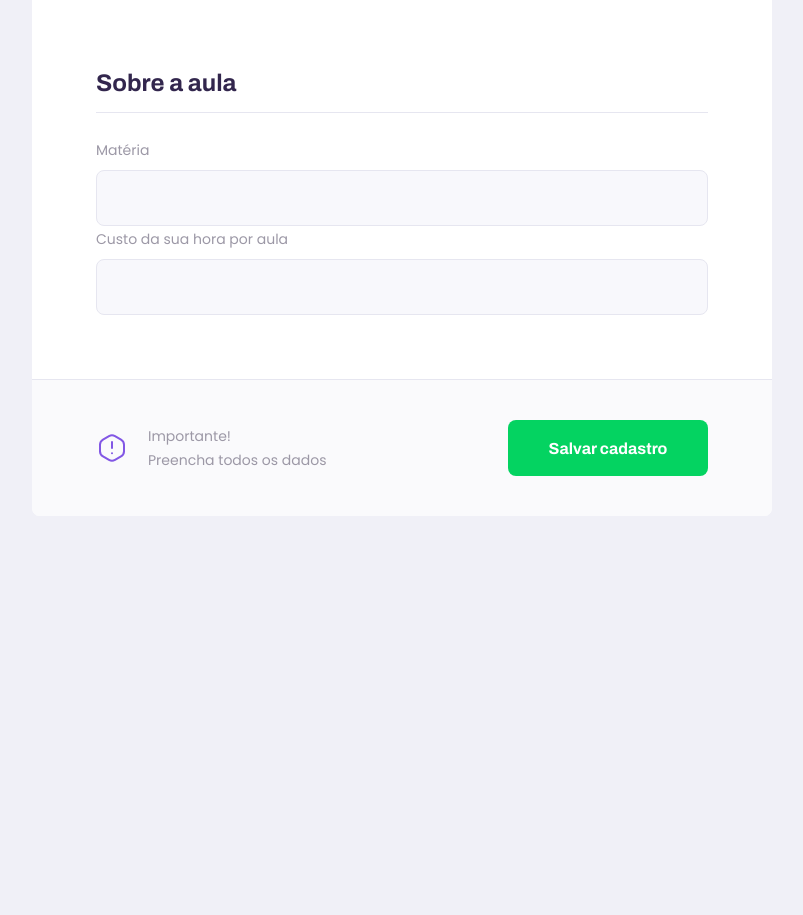
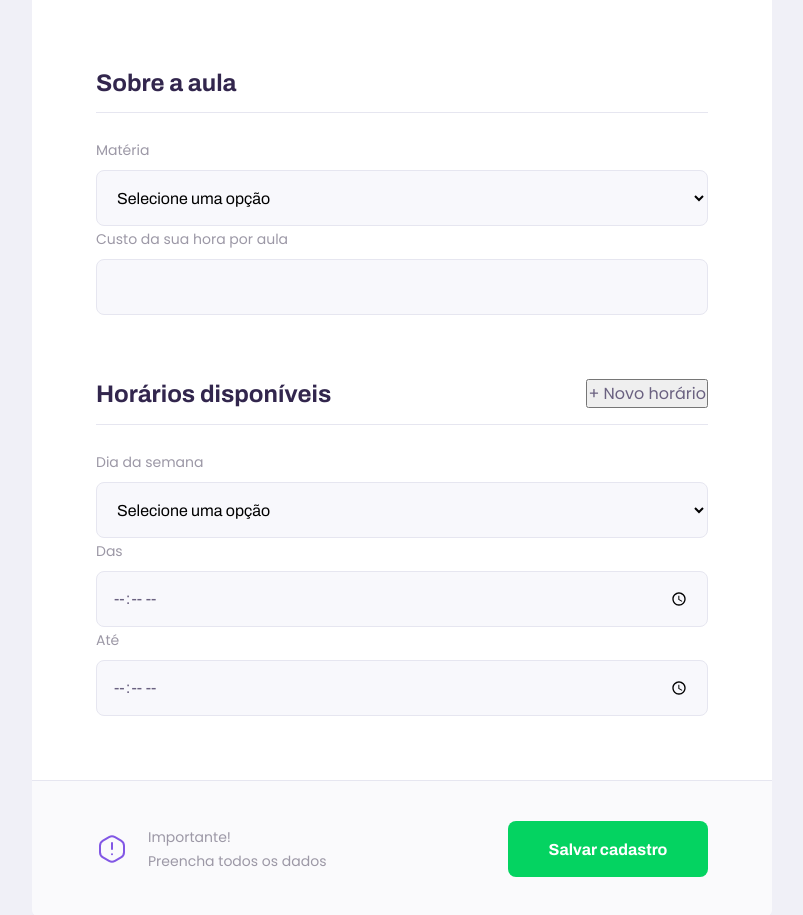
Before and after one commit to JuanPabllo/Proffy, a React (Create React App) app in the folder web/: page /give-classes in a window 1280 px wide. Shown: the part 900-1815 px from the top of the page, without its empty margins (238-1041 px from the left). Before the commit the page ends 1416 px from the top, so only its background shows below. Built offline with nearby package versions, Linux system fonts and the light colour scheme.

Commit message:
done footer

```diff
--- a/web/src/components/Select/index.tsx
+++ b/web/src/components/Select/index.tsx
@@ -1,19 +1,31 @@
-import React, { InputHTMLAttributes } from "react";
+import React, { SelectHTMLAttributes } from "react";
 
 import "./styles.css";
 
-interface InputProps extends InputHTMLAttributes<HTMLInputElement> {
+interface SelectProps extends SelectHTMLAttributes<HTMLSelectElement> {
     name: string;
     label: string;
+    options: Array<{
+        value: string;
+        label: string;
+    }>;
 }
 
-const Input: React.FC<InputProps> = ({ label, name, ...rest }) => {
+const Select: React.FC<SelectProps> = ({ label, name, options, ...rest }) => {
     return (
-        <div className="input-block">
+        <div className="select-block">
             <label htmlFor={name}>{label}</label>
-            <input type="text" id={name} {...rest} />
+            <select id={name} {...rest}>
+                <option value="" disabled selected hidden>Selecione uma opção</option>
+
+                {options.map((option) => {
+                    return (
+                        <option key={option.value} value={option.value}>{option.label}</option>
+                    );
+                })}
+            </select>
         </div>
     );
 };
 
-export default Input;
+export default Select;
--- a/web/src/components/Select/styles.css
+++ b/web/src/components/Select/styles.css
@@ -1,16 +1,16 @@
- .input-block {
+.select-block {
     position: relative;
 }
 
- .input-block * .input-block {
+.select-block * .select-block {
     margin-top: 1.4rem;
 }
 
- .input-block label {
+.select-block label {
     font-size: 1.4rem;
 }
 
- .input-block input {
+.select-block select {
     width: 100%;
     height: 5.6rem;
     margin-top: 0.8rem;
@@ -22,7 +22,7 @@
     font: 1.6rem Archivo;
 }
 
-#search-teachers .input-block:focus-within::after {
+#search-teachers .select-block:focus-within::after {
     width: calc(100% - 3.2rem);
     height: 2px;
     content: "";
--- a/web/src/pages/TeacherForm/index.tsx
+++ b/web/src/pages/TeacherForm/index.tsx
@@ -3,6 +3,7 @@ import React from "react";
 import Pageheader from "../../components/PageHeader";
 import Input from "../../components/Input";
 import Textarea from "../../components/Textarea";
+import Select from "../../components/Select";
 
 import warningIcon from "../../assets/images/icons/warning.svg";
 
@@ -23,14 +24,60 @@ function Teacherform() {
                     <Input name="name" label="Nome completo" />
                     <Input name="Avatar" label="Avatar" />
                     <Input name="whatsapp" label="Whatsappo" />
-                    <Textarea name="bio" label="Biografia"/>
+                    <Textarea name="bio" label="Biografia" />
                 </fieldset>
 
                 <fieldset>
                     <legend>Sobre a aula</legend>
 
-                    <Input name="sibject" label="Matéria" />
+                    <Select
+                        name="subject"
+                        label="Matéria"
+                        options={[
+                            { value: "Artes", label: "Artes" },
+                            { value: "Ciências", label: "Ciências" },
+                            {
+                                value: "Educação física",
+                                label: "Educação física",
+                            },
+                            { value: "Física", label: "Física" },
+                            { value: "Geografia", label: "Geografia" },
+                            { value: "Sociologia", label: "Sociologia" },
+                            { value: "Português", label: "Português" },
+                            { value: "Inglês", label: "Inglês" },
+                            { value: "Matemática", label: "Matemática" },
+                            { value: "Química", label: "Química" },
+                            { value: "Biologia", label: "Biologia" },
+                            { value: "Inglês", label: "Inglês" },
+                            { value: "Filosofia", label: "Filosofia" },
+                        ]}
+                    />
                     <Input name="cost" label="Custo da sua hora por aula" />
+                </fieldset>
+
+                <fieldset>
+                    <legend>
+                        Horários disponíveis
+                        <button type="button">+ Novo horário</button>
+                    </legend>
+
+                    <div className="schedule-Item">
+                        <Select
+                            name="week_day"
+                            label="Dia da semana"
+                            options={[
+                                { value: "0", label: "Domingo" },
+                                { value: "1", label: "Segunda-feira" },
+                                { value: "2", label: "Terça-feira" },
+                                { value: "3", label: "Quarta-feira" },
+                                { value: "4", label: "Quinta-feira" },
+                                { value: "5", label: "Sexta-feira" },
+                                { value: "6", label: "Sábado" },
+                            ]}
+                        />
+                        <Input name="from" label="Das" type="time" />
+                        <Input name="to" label="Até" type="time" />
+                    </div>
                 </fieldset>
 
                 <footer>
@@ -39,9 +86,7 @@ function Teacherform() {
                         Importante! <br />
                         Preencha todos os dados
                     </p>
-                    <button type="button">
-                        Salvar cadastro
-                    </button>
+                    <button type="button">Salvar cadastro</button>
                 </footer>
             </main>
         </div>
--- a/web/src/pages/TeacherForm/styles.css
+++ b/web/src/pages/TeacherForm/styles.css
@@ -38,7 +38,8 @@
     border-bottom: 1px solid var(--color-line-in-white);
 }
 
-#page-teacher-form main fieldset .input-block * .textarea-block {
+#page-teacher-form main fieldset .input-block * .textarea-block,
+#page-teacher-form main fieldset .select-block * .input-block {
     margin-top: 2.4rem;
 }
 
@@ -101,7 +102,7 @@
     }
 
     #page-teacher-form main footer {
-        padding: 4.0rem 6.4rem;
+        padding: 4rem 6.4rem;
         display: flex;
         align-items: center;
         justify-content: space-between;
@@ -111,10 +112,8 @@
         justify-content: space-between;
     }
 
-
     #page-teacher-form main footer button {
         width: 20rem;
         margin-top: 0;
     }
-
 }
--- a/web/src/pages/TeacherList/index.tsx
+++ b/web/src/pages/TeacherList/index.tsx
@@ -3,6 +3,7 @@ import React from "react";
 import Pageheader from "../../components/PageHeader";
 import TeacherItem from "../../components/TeacherItem";
 import Input from "../../components/Input";
+import Select from "../../components/Select";
 
 import "./styles.css";
 
@@ -12,8 +13,30 @@ function TeacherList() {
             <Pageheader title="Esses são os Proffys disponíveis.">
                 <form id="search-teachers">
 
-                    <Input name="subject" label="Matéria" />
-                    <Input name="week_day" label="Dia da semana" />
+                <Select name="subject" label="Matéria" options={[
+                        { value: 'Artes', label: 'Artes'},
+                        { value: 'Ciências', label: 'Ciências'},
+                        { value: 'Educação física', label: 'Educação física'},
+                        { value: 'Física', label: 'Física'},
+                        { value: 'Geografia', label: 'Geografia'},
+                        { value: 'Sociologia', label: 'Sociologia'},
+                        { value: 'Português', label: 'Português'},
+                        { value: 'Inglês', label: 'Inglês'},
+                        { value: 'Matemática', label: 'Matemática'},
+                        { value: 'Química', label: 'Química'},
+                        { value: 'Biologia', label: 'Biologia'},
+                        { value: 'Inglês', label: 'Inglês'},
+                        { value: 'Filosofia', label: 'Filosofia'},
+                    ]} />
+                    <Select name="week_day" label="Dia da semana" options={[
+                        { value: '0', label: 'Domingo'},
+                        { value: '1', label: 'Segunda-feira'},
+                        { value: '2', label: 'Terça-feira'},
+                        { value: '3', label: 'Quarta-feira'},
+                        { value: '4', label: 'Quinta-feira'},
+                        { value: '5', label: 'Sexta-feira'},
+                        { value: '6', label: 'Sábado'},
+                    ]} />
                     <Input type="time" name="time" label="Hora" />
 
                 </form>
--- a/web/src/pages/TeacherList/styles.css
+++ b/web/src/pages/TeacherList/styles.css
@@ -13,16 +13,12 @@
     color: var(--color-text-in-primary);
 }
 
-
-
 /* date teachers */
 
 #page-teacher-list main {
     margin: 3.2rem auto;
     width: 90%;
 }
-
-
 
 @media (min-width: 700px) {
     #page-teacher-list {
@@ -37,15 +33,14 @@
         bottom: -28px;
     }
 
-    #search-teachers .input-block * .input-block {
+    #search-teachers .input-block + .input-block,
+    #search-teachers .select-block + .select-block {
         margin-top: 0;
     }
 
-    #page-teacher-list main{
+    #page-teacher-list main {
         padding: 3.2rem 0;
         max-width: 740px;
         margin: 0 auto;
     }
-
-
 }
```
